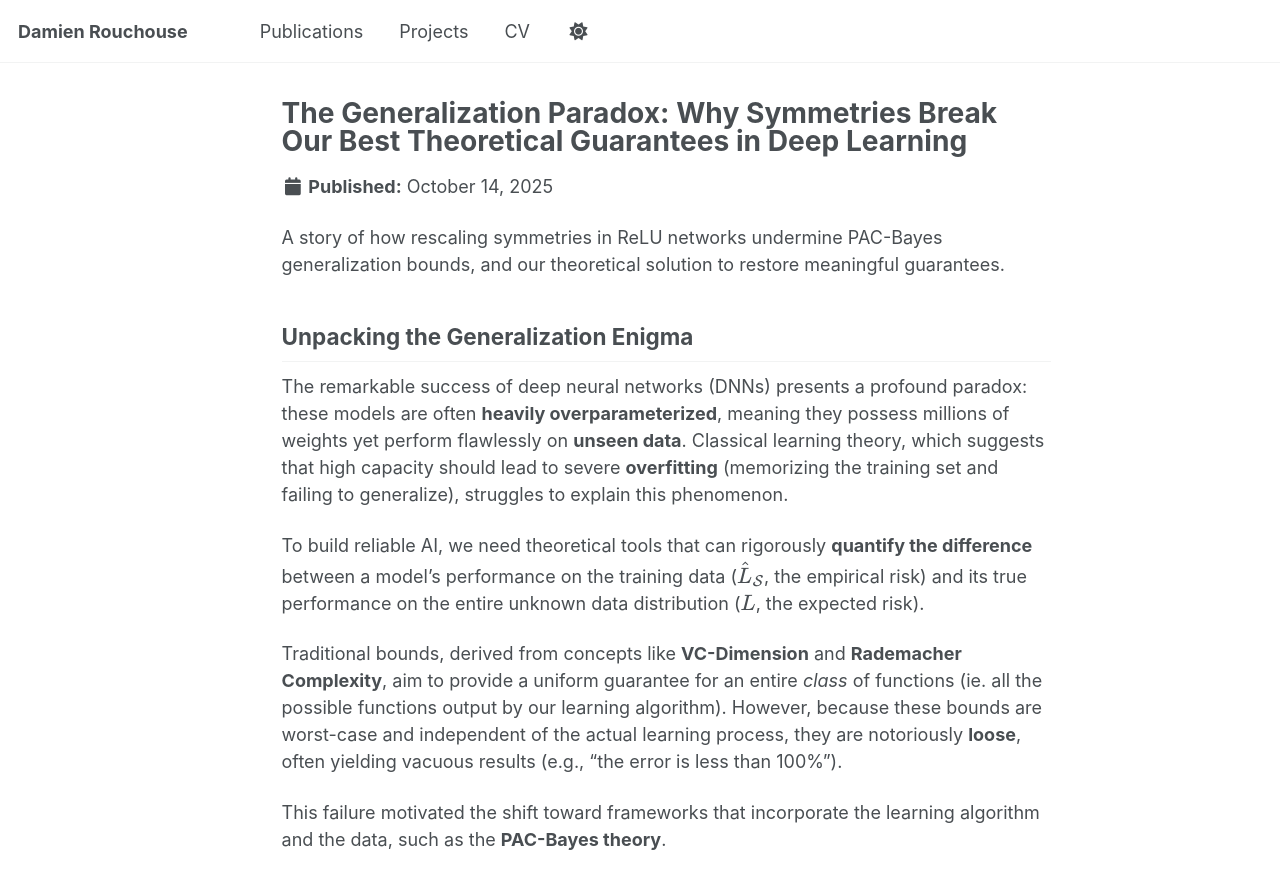
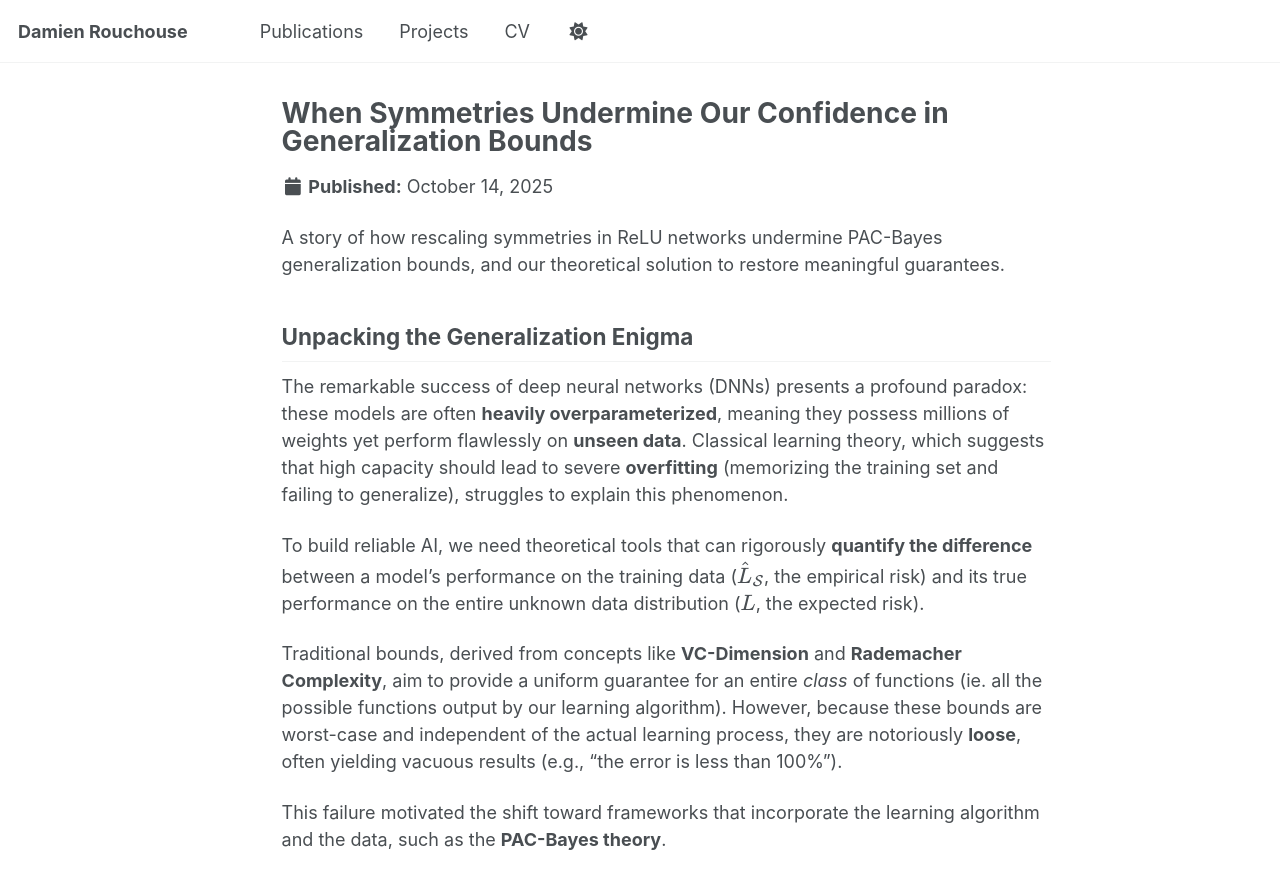
Before and after one commit to Damidoum/Damidoum.github.io, a Jekyll site: the page built from _projects/inria_internship.md, in a window 1280 px wide and 900 px high. Shown: the top 889 px of the window. Built offline with Jekyll 4.4.1, drawn with Linux system fonts in a browser that asks for light colours; a script that is not in the unit is left out.

Commit message:
update title

```diff
--- a/_projects/inria_internship.md
+++ b/_projects/inria_internship.md
@@ -1,5 +1,5 @@
 ---
-title: "The Generalization Paradox: Why Symmetries Break Our Best Theoretical Guarantees in Deep Learning"
+title: "When Symmetries Undermine Our Confidence in Generalization Bounds"
 date: 2025-10-14
 permalink: /projects/2025/project_inria/
 author_profile: false
```
